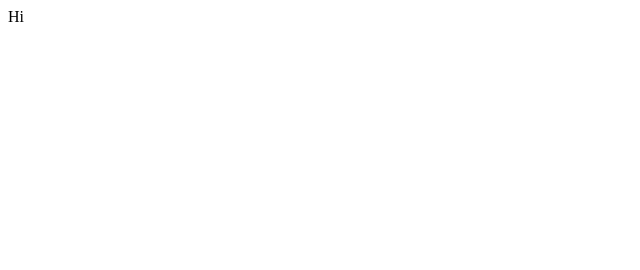
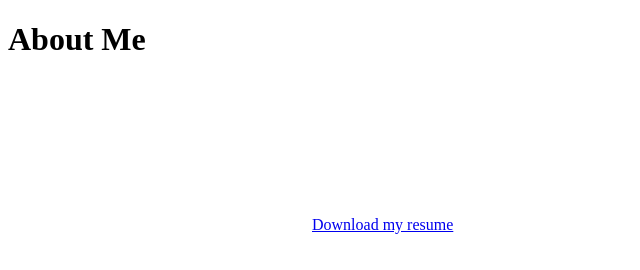
Before and after one commit to AnActualBanana/anactualbanana.github.io, a plain HTML site: page index.html in a window 1280 px wide. Shown: the whole page, without its empty margins (0-640 px from the left). Drawn offline with Linux system fonts and the light colour scheme.

Commit message:
Update index.html
Update html with actual html boilerplate template.

```diff
--- a/index.html
+++ b/index.html
@@ -1 +1,18 @@
-Hi
+<!DOCTYPE html>
+<html lang="en">
+<head>
+  <meta charset="UTF-8">
+  <meta name="viewport" content="width=device-width, initial-scale=1.0">
+  <meta http-equiv="X-UA-Compatible" content="ie=edge">
+  <title>My Website</title>
+</head>
+<body>
+  <h1>About Me</h1>
+
+  <canvas id="myCanvas"></canvas>
+
+  <a href="path/to/resume.pdf" download>Download my resume</a>
+
+  <script src="path/to/your/javascript/file.js"></script>
+</body>
+</html>
```
